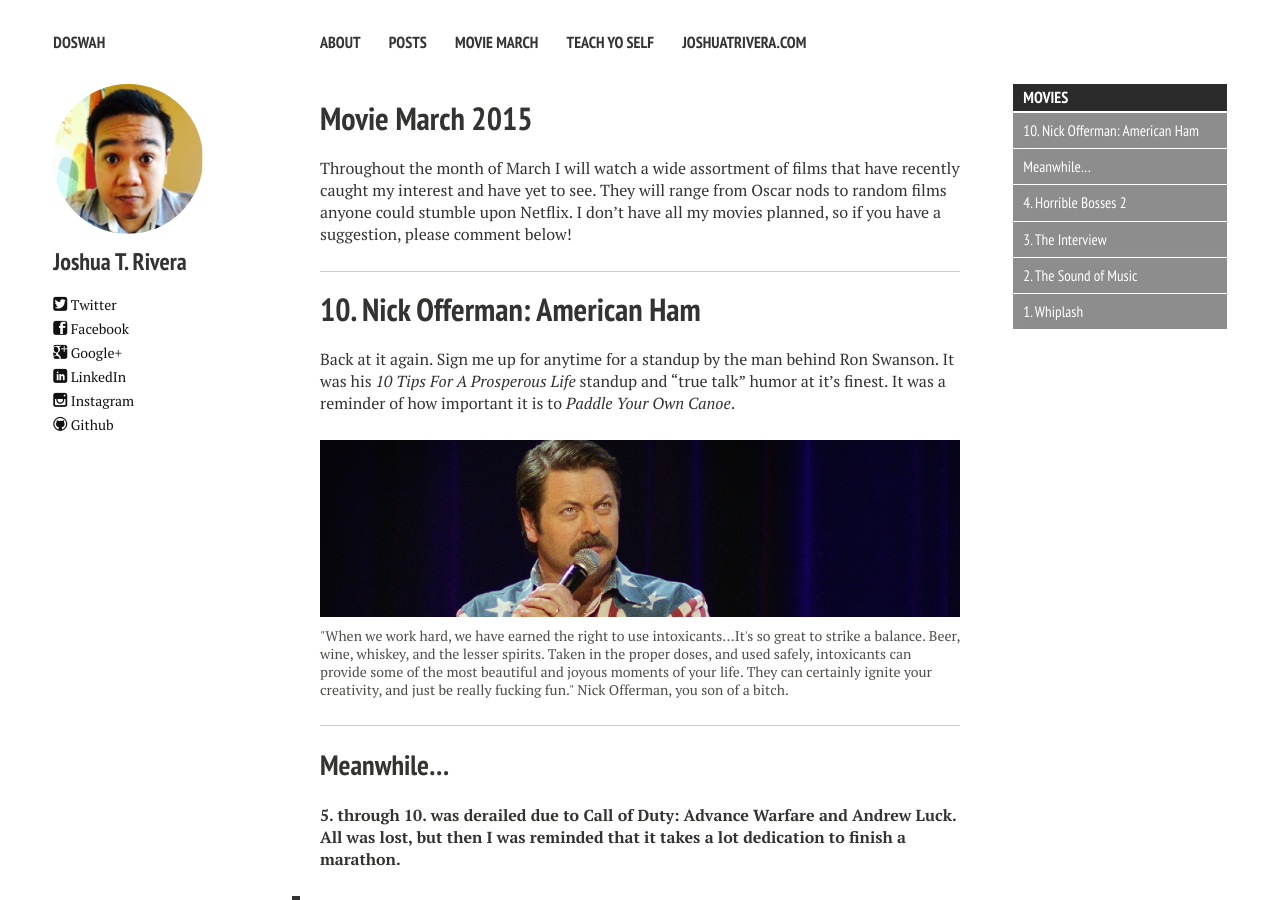
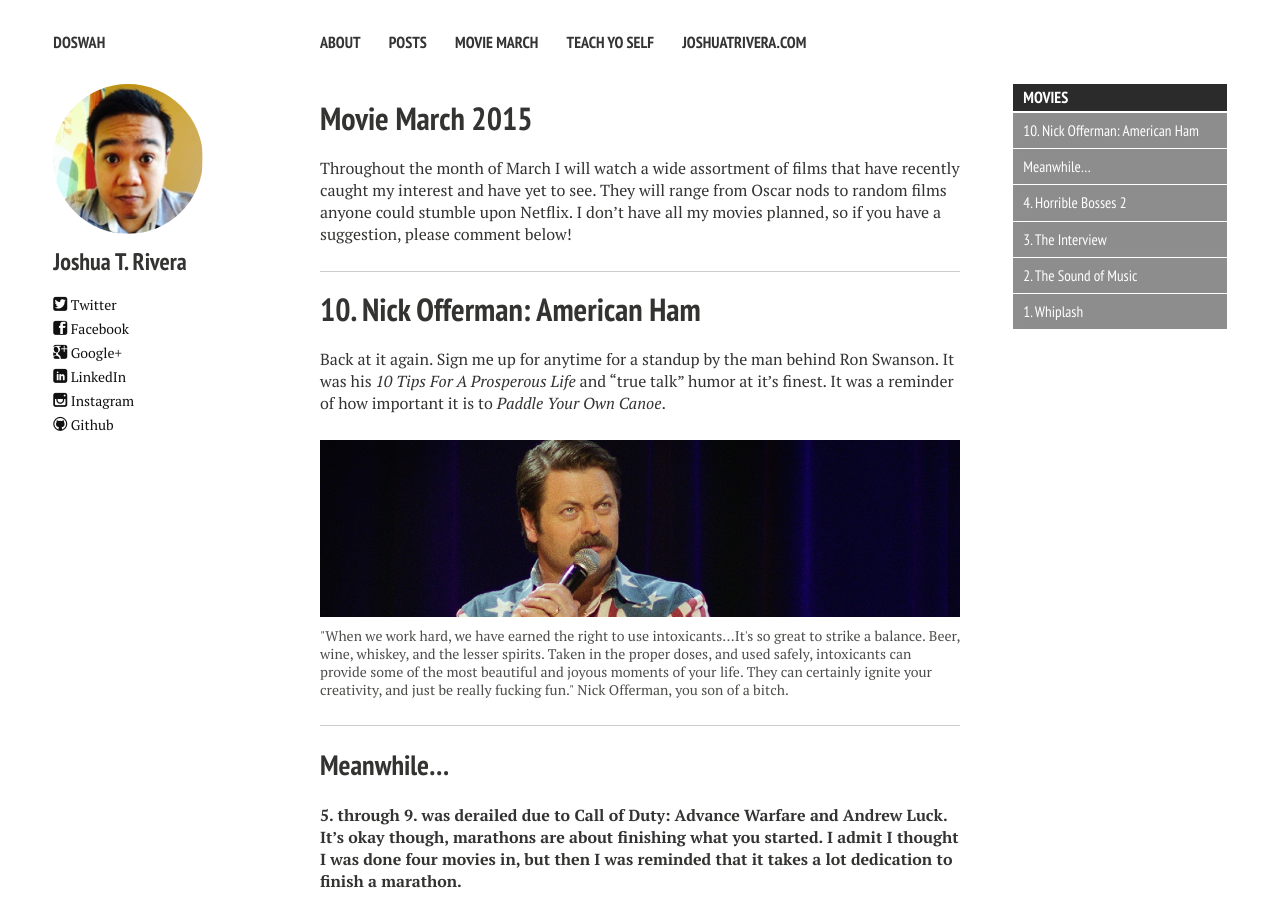
Before and after one commit to alexpolonsky/doswah.com, a Jekyll site: the page built from moviemarch2015.md, in a window 1280 px wide and 900 px high. Built offline with Jekyll 4.4.1, drawn with Linux system fonts in a browser that asks for light colours; nearby versions of some CDN libraries; comment, search, counter and statistics services are not loaded.

Commit message:
Grammar fixes to Movie March 2015 - Nick Offerman: American Ham

```diff
--- a/moviemarch2015.md
+++ b/moviemarch2015.md
@@ -24,7 +24,7 @@ Throughout the month of March I will watch a wide assortment of films that have
 
 # 10. Nick Offerman: American Ham
 
-Back at it again. Sign me up for anytime for a standup by the man behind Ron Swanson. It was his  *10 Tips For A Prosperous Life* standup and "true talk" humor at it's finest. It was a reminder of how important it is to *Paddle Your Own Canoe*.
+Back at it again. Sign me up for anytime for a standup by the man behind Ron Swanson. It was his *10 Tips For A Prosperous Life* and "true talk" humor at it's finest. It was a reminder of how important it is to *Paddle Your Own Canoe*.
 
 <figure>
 <img src="/images/moviemarch2015/american-ham.jpg">
@@ -37,7 +37,7 @@ Back at it again. Sign me up for anytime for a standup by the man behind Ron Swa
 
 ## Meanwhile...
 
-**5. through 10. was derailed due to Call of Duty: Advance Warfare and [Andrew Luck](/chasing-luck/). All was lost, but then I was reminded that it takes a lot dedication to finish a marathon.**
+**5. through 9. was derailed due to Call of Duty: Advance Warfare and [Andrew Luck](/chasing-luck/). It's okay though, marathons are about finishing what you started. I admit I thought I was done four movies in, but then I was reminded that it takes a lot dedication to finish a marathon.**
 
 <blockquote class="twitter-tweet" lang="en"><p><a href="https://twitter.com/Doswah">@Doswah</a> I was wondering what happened. I thought you just hadn&#39;t posted 5+. Takes a lot of dedication to be this unproductive I guess haha!</p>&mdash; Chris Fang (@shake808) <a href="https://twitter.com/shake808/status/575094226620297216">March 10, 2015</a></blockquote> <script async src="//platform.twitter.com/widgets.js" charset="utf-8"></script>
 
```
Also changed, not shown: 12 other files.
